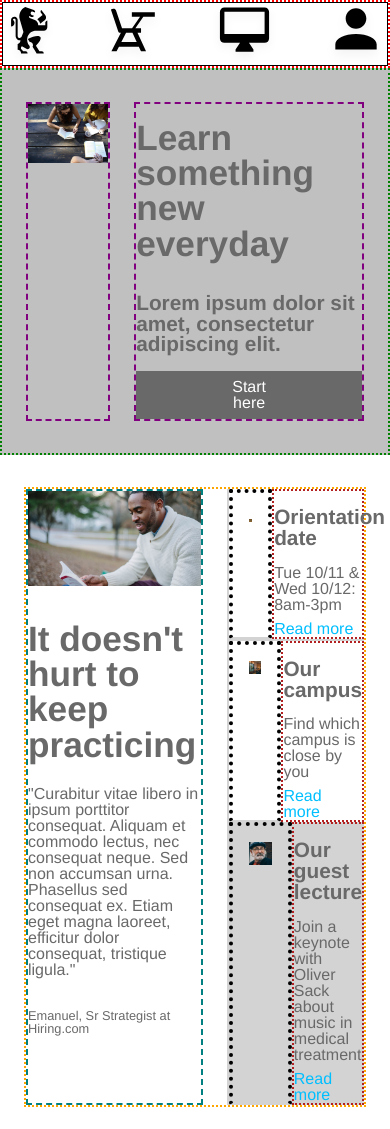
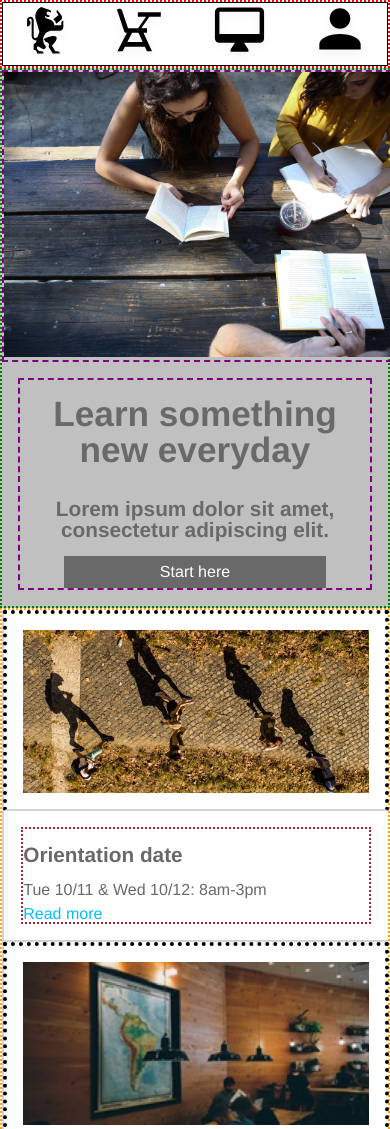
Before and after one commit to jtwmo/Colmar, a plain HTML site: page index.html in a window 390 px wide. Shown: the top 1129 px of the page. Drawn offline with Linux system fonts and the light colour scheme.

Commit message:
Complete media query for Schedule section.

```diff
--- a/index.html
+++ b/index.html
@@ -75,7 +75,8 @@
         <!--SCHEDULE ITEM 1-->
         <div class="schedule-item">
           <div class="schedule-img">
-            <img src="./resources/images/information-orientation.jpg" alt="">
+            <img class="big-img" src="./resources/images/information-orientation.jpg" alt="">
+            <img class="smol-img" src="./resources/images/information-orientation-mobile.jpg" alt="">
           </div>
           <div class="schedule-item-content">
             <h3>Orientation date</h3>
@@ -87,7 +88,8 @@
         <!--SCHEDULE ITEM 2-->
         <div class="schedule-item">
           <div class="schedule-img">
-            <img src="./resources/images/information-campus.jpg" alt="">
+            <img class="big-img" src="./resources/images/information-campus.jpg" alt="">
+            <img class="smol-img" src="./resources/images/information-campus-mobile.jpg" alt="">
           </div>
           <div class="schedule-item-content">
             <h3>Our campus</h3>
@@ -99,7 +101,8 @@
         <!--SCHEDULE ITEM 3-->
         <div class="schedule-item">
           <div class="schedule-img">
-            <img src="./resources/images/information-guest-lecture.jpg" alt="">
+            <img class="big-img" src="./resources/images/information-guest-lecture.jpg" alt="">
+            <img class="smol-img" src="./resources/images/information-guest-lecture-mobile.jpg" alt="">
           </div>
           <div class="schedule-item-content">
             <h3>Our guest lecture</h3>
--- a/resources/css/style.css
+++ b/resources/css/style.css
@@ -96,6 +96,7 @@ nav ul li {
     width: 100%;
     display: flex;
     justify-content: space-between;
+    padding: 0 1rem;
 
   }
 
@@ -141,6 +142,30 @@ nav ul li {
 
 .banner-button p {
   color: white;
+}
+
+@media only screen and (max-width: 760px) {
+
+  .banner {
+    flex-direction: column;
+    justify-content: center;
+    padding: 0;
+  }
+
+  .banner-content {
+    display: flex;
+    align-items: center;
+    margin: 16px;
+    text-align: center;
+  }
+
+  .banner-img {
+    width: 100%;
+  }
+
+  .banner-button {
+
+  }
 }
 
 
@@ -203,6 +228,10 @@ nav ul li {
   display: flex;
 }
 
+.smol-img {
+  display: none;
+}
+
 .schedule-img {
   border: 4px dotted black;
   width: 35%;
@@ -225,6 +254,52 @@ nav ul li {
 
 .schedule-item-content a {
   color: deepskyblue;
+}
+
+@media only screen and (max-width: 760px) {
+
+  .information {
+    justify-content: center;
+    margin: 0;
+  }
+  .information-main {
+    display: none;
+  }
+
+  .information-schedule {
+    width: 100%;
+    margin: 0;
+  }
+
+  .schedule-item {
+    flex-direction: column;
+    align-items: center;
+  }
+
+  .big-img {
+    display: none;
+  }
+
+  .smol-img {
+    display: block;
+  }
+
+  .schedule-img {
+    width: 90%;
+  }
+
+  .schedule-item img {
+    background-position: center;
+    background-size: cover;
+  }
+
+  .schedule-item-content {
+    width: 90%;
+    margin: 16px;
+
+  }
+
+
 }
 
 
```
